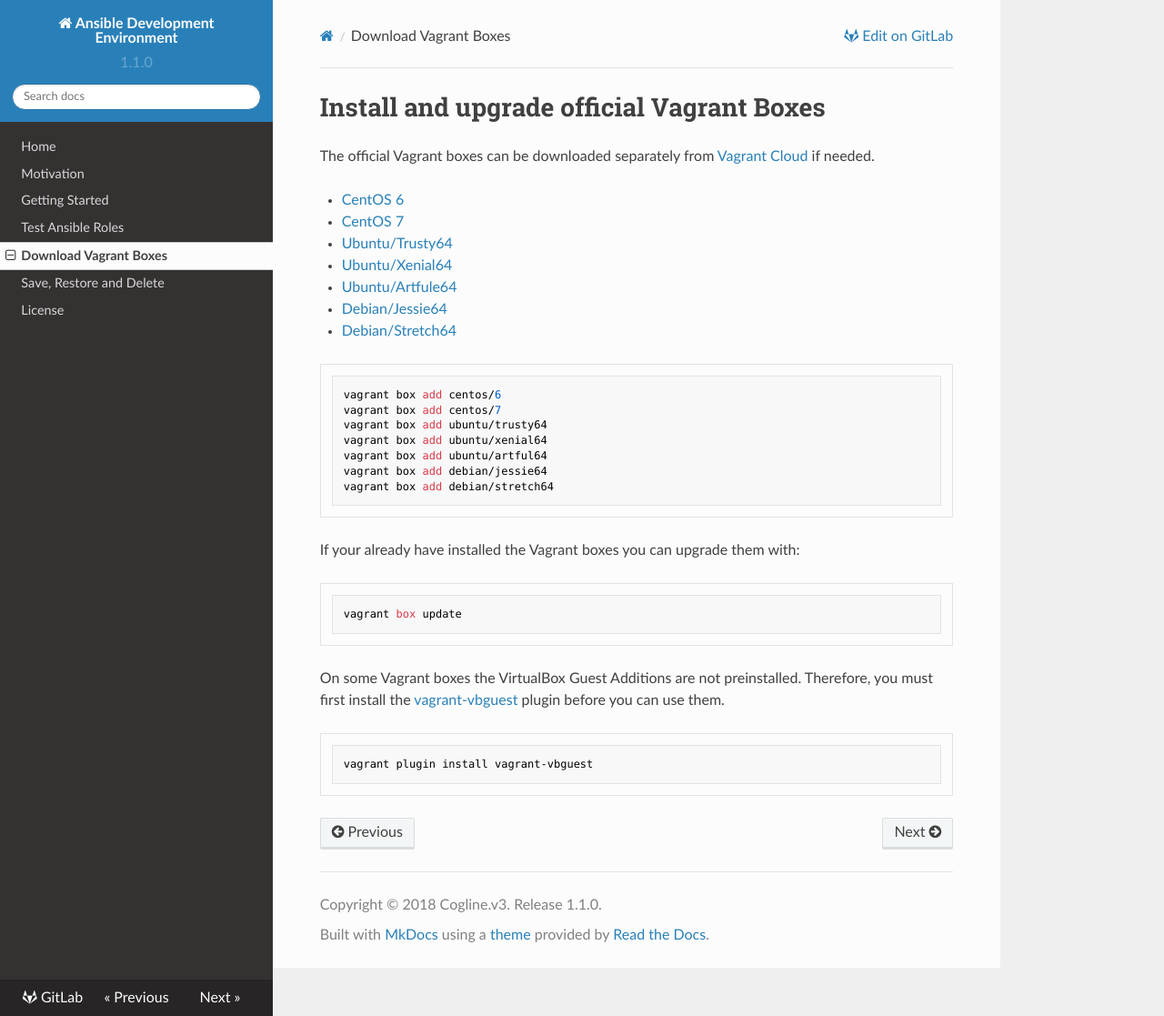
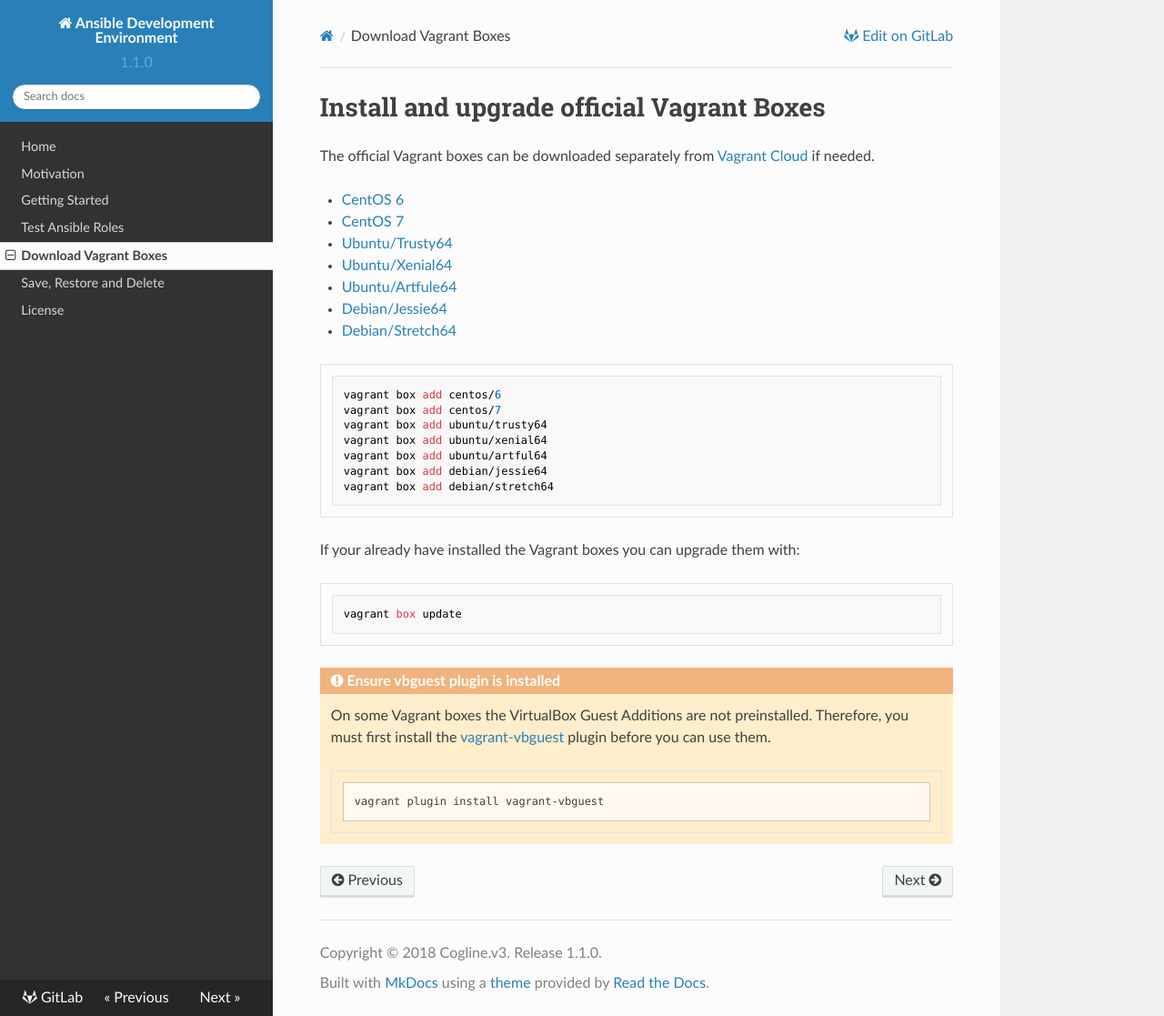
Before and after one commit to coglinev3/ansible-development, an MkDocs documentation site: the page built from docs/download_images.md, in a window 1280 px wide and 1117 px high. Shown: the whole window at 91% size. Built offline with MkDocs 1.6.1, drawn with Linux system fonts in a browser that asks for light colours; nearby versions of some CDN libraries; old or Windows-style settings are respelled for this version of MkDocs.

````diff
--- a/docs/download_images.md
+++ b/docs/download_images.md
@@ -27,11 +27,12 @@ If your already have installed the Vagrant boxes you can upgrade them with:
 vagrant box update
 ```
 
-On some Vagrant boxes the VirtualBox Guest Additions are not preinstalled.
-Therefore, you must first install the
-[vagrant-vbguest](https://github.com/dotless-de/vagrant-vbguest)
-plugin before you can use them.
+!!! attention "Ensure vbguest plugin is installed"
+    On some Vagrant boxes the VirtualBox Guest Additions are not preinstalled.
+    Therefore, you must first install the
+    [vagrant-vbguest](https://github.com/dotless-de/vagrant-vbguest)
+    plugin before you can use them.
 
-```bash
-vagrant plugin install vagrant-vbguest
-```
+    ```bash
+    vagrant plugin install vagrant-vbguest
+    ```
````
